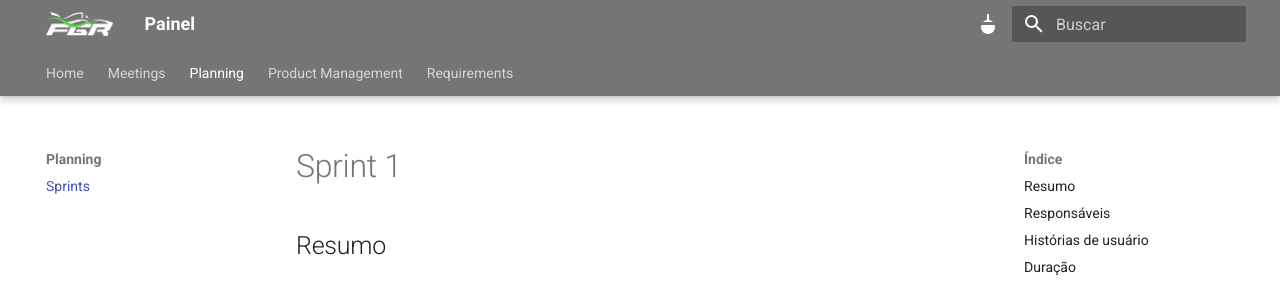
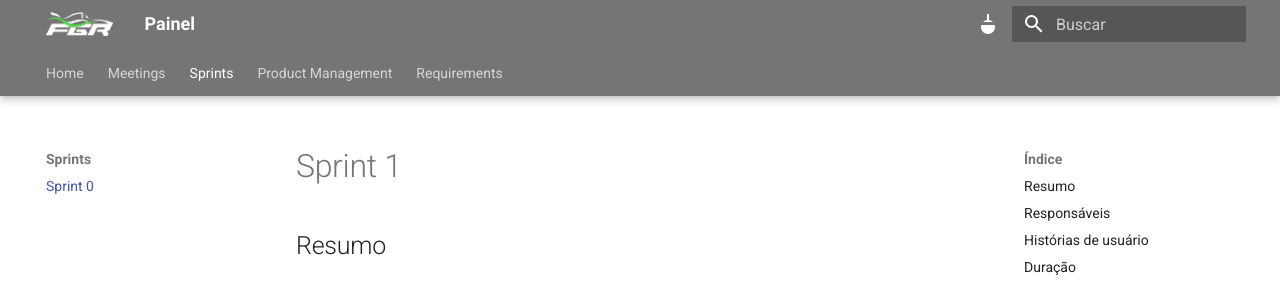
Before and after one commit to FGRUnB/Painel_V2, an MkDocs documentation site: the page built from docs/Sprints/sprint_0.md, in a window 1280 px wide. Shown: the top 281 px of the page. Built offline with MkDocs 1.6.1 and Material for MkDocs 9.7.7, drawn with Linux system fonts in a browser that asks for light colours.

Commit message:
docs: Adicionando documentação da sprint 0

```diff
--- a/mkdocs.yml
+++ b/mkdocs.yml
@@ -12,8 +12,8 @@ nav:
     - Meeting minutes 003: meeting-minutes/meeting3.md
     - Meeting minutes 004: meeting-minutes/meeting4.md
     - Meeting minutes 005: meeting-minutes/meeting5.md
-  - Planning:
-    - Sprints: Sprints/sprint_1.md
+  - Sprints:
+    - Sprint 0: Sprints/sprint_0.md
   - Product Management:
     - User Stories: product-management/user-stories.md
     - RoadMap: product-management/roadmap.md
```
Also changed, not shown: docs/Sprints/sprint_0.md (renamed from docs/Sprints/sprint_1.md).
